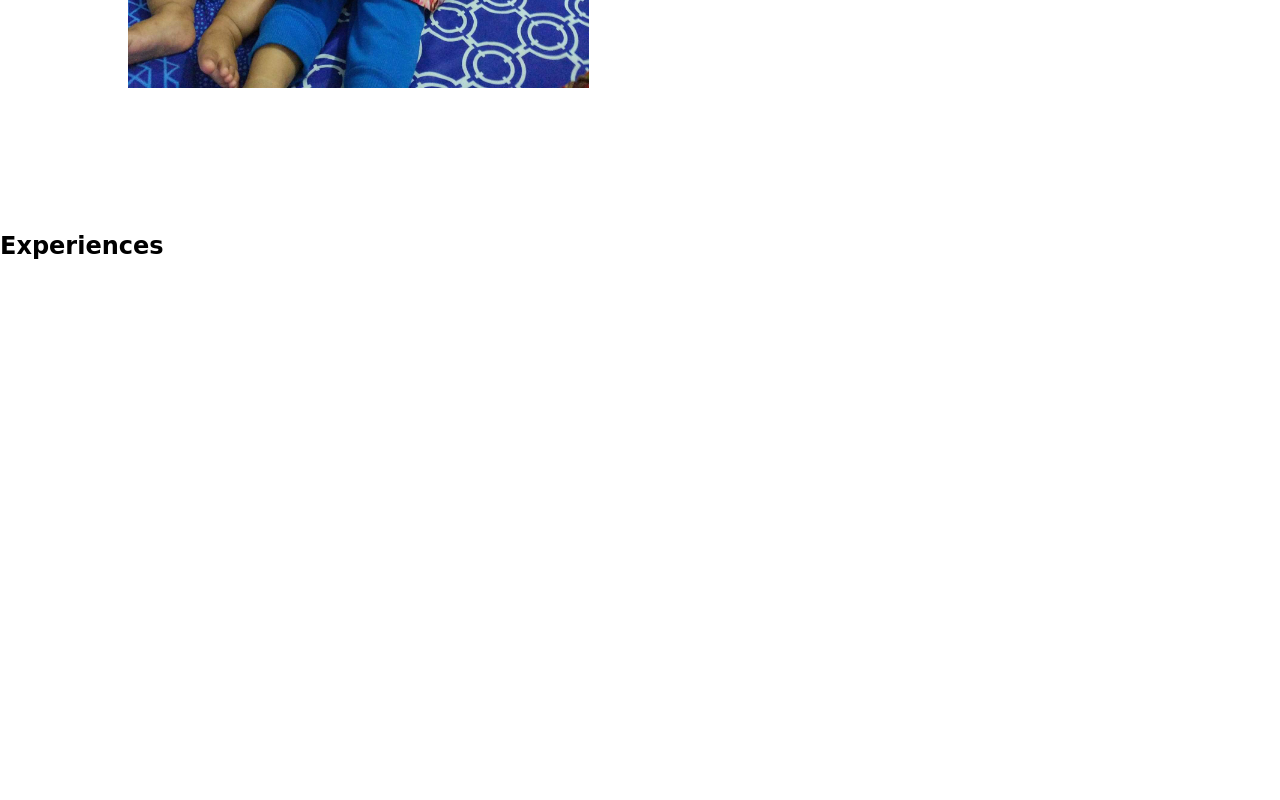
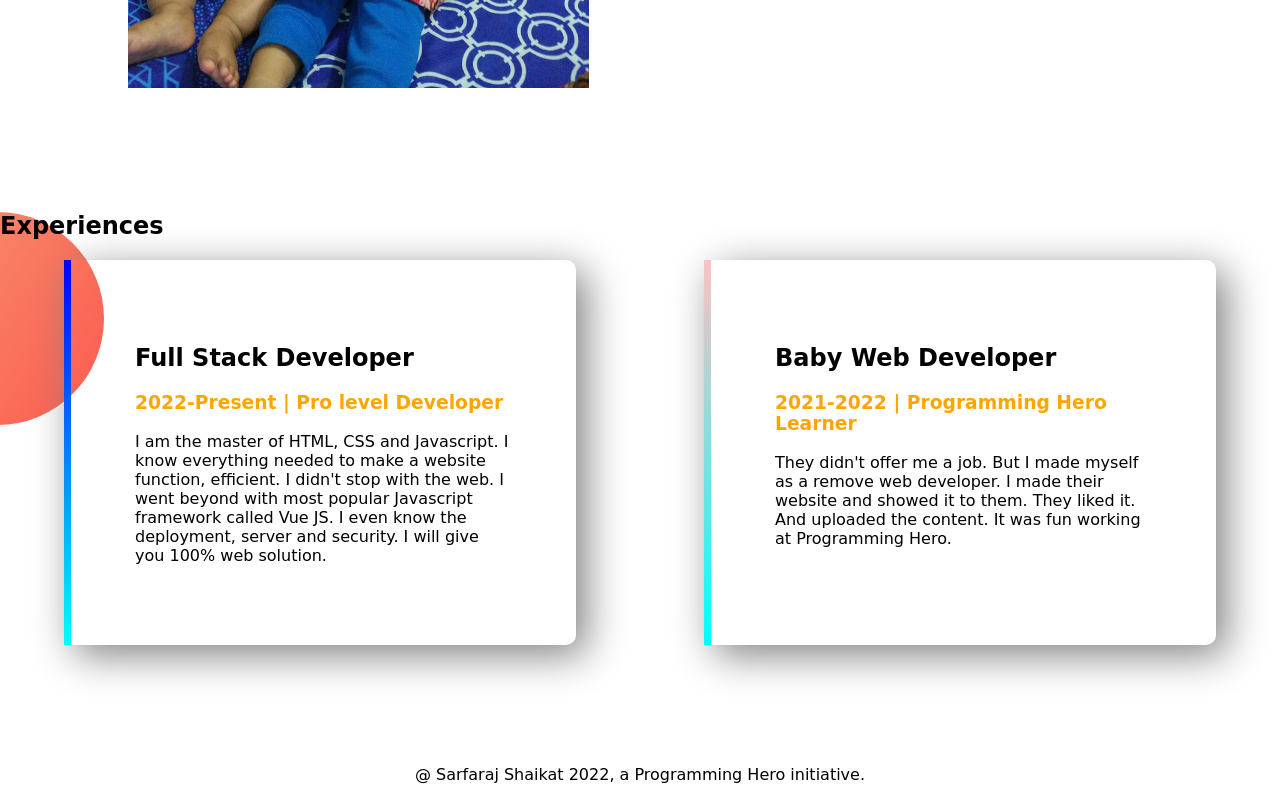
Before and after one commit to Sarfaraj116/developer-portfolio, a plain HTML site: page index.html in a window 1280 px wide. Shown: the part 1093-1893 px from the top of the page. Before the commit the page ends 1493 px from the top, so only its background shows below. Drawn offline with Linux system fonts and the light colour scheme; a web font is replaced by a local one.

Commit message:
new text added

```diff
--- a/index.html
+++ b/index.html
@@ -13,7 +13,7 @@
 </head>
 
 <body>
-    <section class="top-banner">
+    <section class="top-banner flexible-container">
         <div class="half-width">
             <h1>Welcome To </h1>
             <h1><span class="orange">SR Shaikat</span> World !!</h1>
@@ -32,7 +32,7 @@
             <img src="my-bg2.png" alt="">
         </div>
     </section>
-    <section class="dream-big">
+    <section class="dream-big flexible-container">
         <div class="half-width">
             <img src="my-bg3.jpg" alt="">
         </div>
@@ -45,11 +45,29 @@
                 Resume</a>
         </div>
     </section>
-    <section>
-        <div>
-            <h1>Experiences</h1>
+    <section class="experience-area">
+        <h1>Experiences</h1>
+        <div class="flexible-container">
+            <div id="web-dev-experience" class="experience-item">
+                <h1>Full Stack Developer</h1>
+                <h3 class="orange">2022-Present | Pro level Developer</h3>
+                <p>I am the master of HTML, CSS and Javascript. I know everything needed to make a website function,
+                    efficient. I didn't stop with the web. I went beyond with most popular Javascript framework called
+                    Vue
+                    JS. I even know the deployment, server and security. I will give you 100% web solution.</p>
+            </div>
+            <div id="baby-web-experience" class="experience-item">
+                <h1>Baby Web Developer</h1>
+                <h3 class="orange">2021-2022 | Programming Hero Learner</h3>
+                <p>They didn't offer me a job. But I made myself as a remove web developer. I made their website and
+                    showed
+                    it to them. They liked it. And uploaded the content. It was fun working at Programming Hero.</p>
+            </div>
         </div>
     </section>
+    <footer>
+        <p>@ Sarfaraj Shaikat 2022, a Programming Hero initiative.</p>
+    </footer>
 </body>
 
 </html>
--- a/style.css
+++ b/style.css
@@ -5,7 +5,7 @@ body{
 .orange{
     color: orange;
 }
-section{
+.flexible-container{
     display: flex;
     margin-bottom: 120px;
 }
@@ -33,3 +33,28 @@ section{
     background-repeat: no-repeat;
     background-position: right;
 }
+.experience-area{
+    background-image: url(images/exp-bg.png);
+    background-repeat: no-repeat;
+}
+.experience-item{
+    width: 50%;
+    margin-left: 5%;
+    margin-right: 5%;
+    padding: 5% 5%;
+    border-radius: 10px;
+    box-shadow: 10px 10px 40px gray;
+}
+#web-dev-experience{
+ border-left: 7px solid;
+border-image: linear-gradient(blue, cyan);
+border-image-slice: 1;
+}
+#baby-web-experience{
+    border-left: 7px solid;
+    border-image: linear-gradient(rgb(255, 192, 192), cyan);
+    border-image-slice: 1;
+}
+footer p{
+    text-align: center;
+}
```
